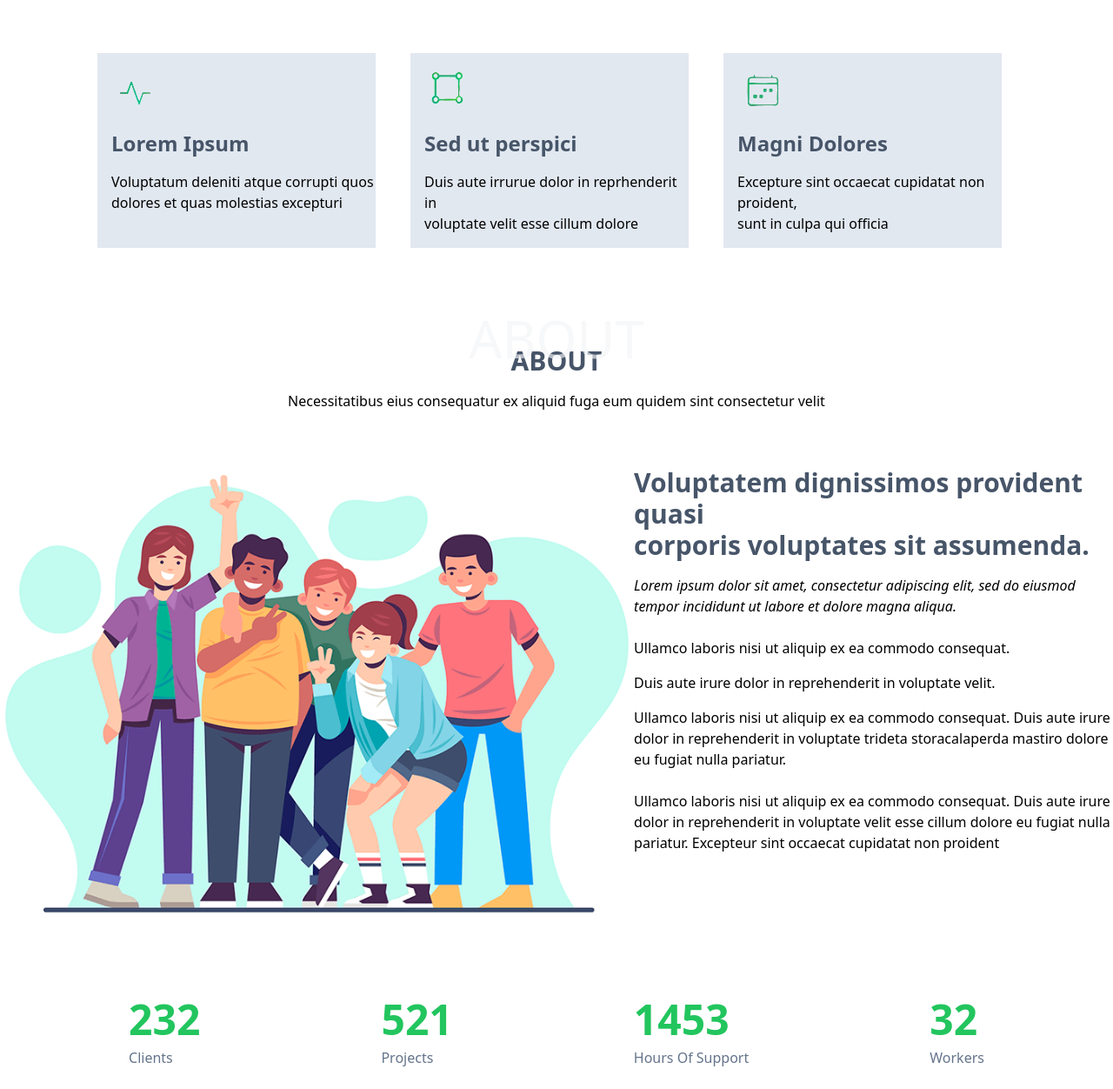
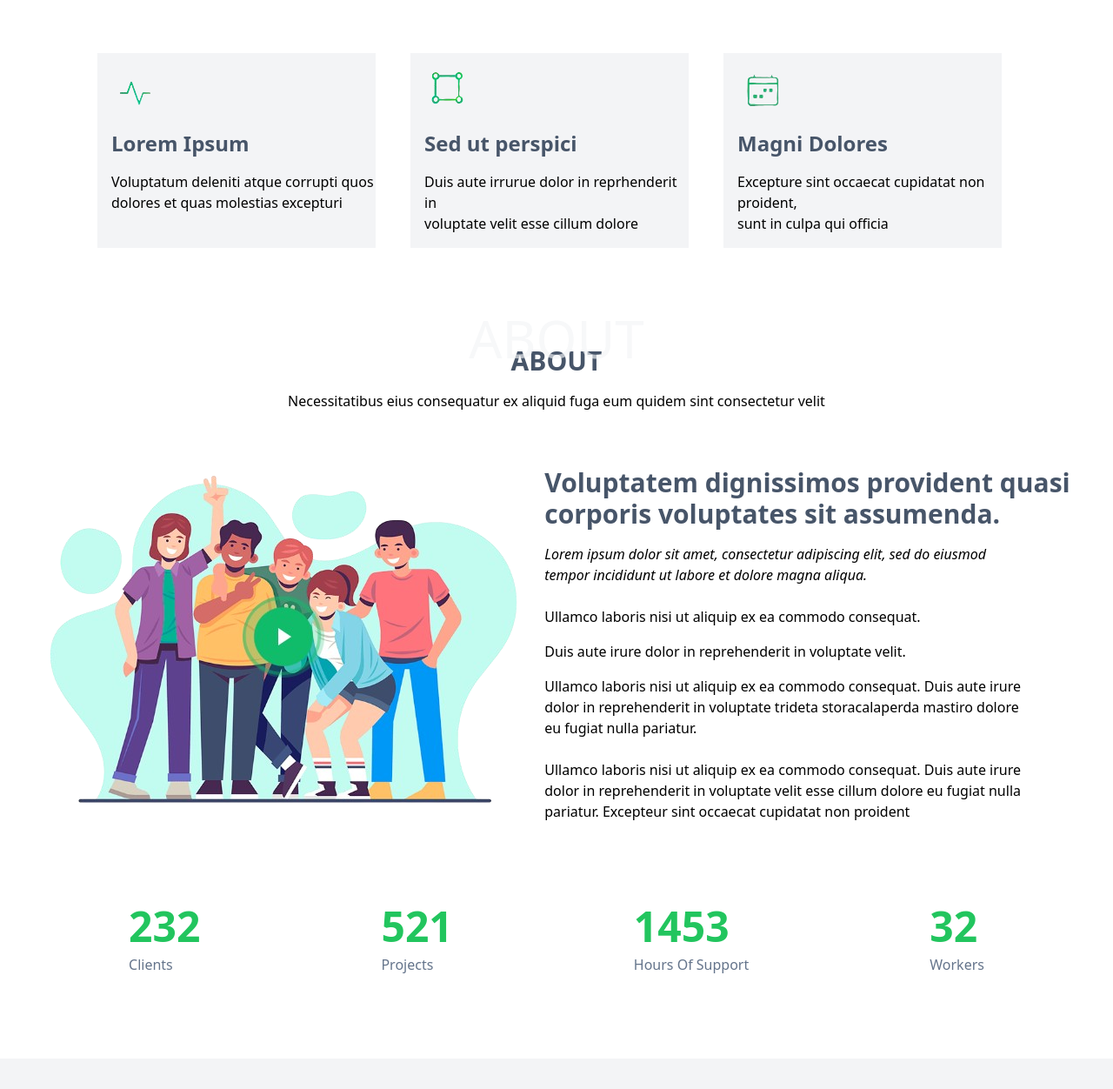
Before and after one commit to Promise278/eNno, a website: page index.html in a window 1280 px wide. Shown: the part 572-1824 px from the top of the page at 87% size. Drawn offline with nearby package versions, Linux system fonts and the light colour scheme.

Commit message:
added image

```diff
--- a/index.html
+++ b/index.html
@@ -31,7 +31,6 @@
                 <li><a class="hover:text-red-500" href="#">Contact</a></li>
                 <button class="rounded-full text-white bg-green-500 w-28 h-8 hover:bg-black ml-4">Get Started</button>
             </ul>
-            <!-- <button class="md:hidden text-white bg-green-500 w-32 h-12 hover:bg-black -mr-32 flex justify-center items-center">Get Started</button> -->
             <ion-icon id="menu-open" name="menu" class="text-3xl cursor-pointer text-black md:hidden mr-80"></ion-icon>
         </nav>
         <div class="flex justify-around mt-52 md:flex-row flex-col">
@@ -48,17 +47,17 @@
             </div>
         </div>
         <div class="flex justify-around mt-16 px-10 gap-6 md:flex-row flex-col">
-            <div class="bg-slate-200 w-80 h-56 pl-4 hover:mt-4 md:ml-16">
+            <div class="bg-gray-100 w-80 h-56 pl-4 hover:mt-4 md:ml-16">
                 <img src="/img/chart.png" class="mt-4" alt="">
                 <h3 class="text-2xl text-slate-600 hover:text-green-500 pt-4 font-bold">Lorem Ipsum</h3>
                 <p class="pt-4">Voluptatum deleniti atque corrupti quos <br> dolores et quas molestias excepturi</p>
             </div>
-            <div class="bg-slate-200 w-80 h-56 pl-4 hover:mt-4">
+            <div class="bg-gray-100 w-80 h-56 pl-4 hover:mt-4">
                 <img src="/img/dot.png" class="mt-4" alt="">
                 <h3 class="text-2xl text-slate-600 hover:text-green-500 pt-4 font-bold">Sed ut perspici</h3>
                 <p class="pt-4">Duis  aute irrurue dolor in  reprhenderit in <br> voluptate velit esse cillum dolore</p>
             </div>
-            <div class="bg-slate-200 w-80 h-56 pl-4 hover:mt-4 mr-20">
+            <div class="bg-gray-100 w-80 h-56 pl-4 hover:mt-4 mr-20">
                 <img src="/img/box.png" class="mt-4" alt="">
                 <h3 class="text-2xl text-slate-600 hover:text-green-500 pt-4 font-bold">Magni Dolores</h3>
                 <p class="pt-4">Excepture sint occaecat cupidatat non proident, <br> sunt in culpa qui officia</p>
@@ -74,9 +73,9 @@
                 <h2 class="text-slate-600 text-center font-bold text-3xl">ABOUT</h2>
                 <p class="text-center pt-4">Necessitatibus eius consequatur ex aliquid fuga eum quidem sint consectetur velit</p>
             </div>
-            <div class="mt-16 flex justify-center md:flex-row flex-col">
+            <div class="mt-16 gap-6 flex justify-center md:flex-row flex-col">
                 <div>
-                    <img src="/img/about.png" class="w-auto" alt="">
+                    <img src="/img/about2.png" alt="">
                 </div>
                 <div>
                     <h2 class="text-slate-600 text-3xl font-bold">Voluptatem dignissimos provident quasi <br> corporis voluptates sit assumenda.</h2>
```
